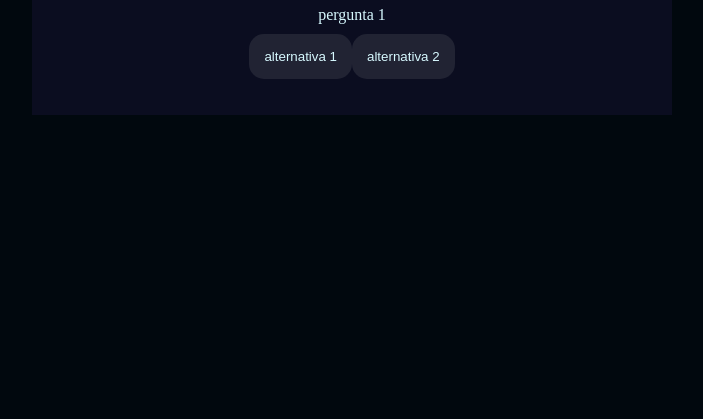
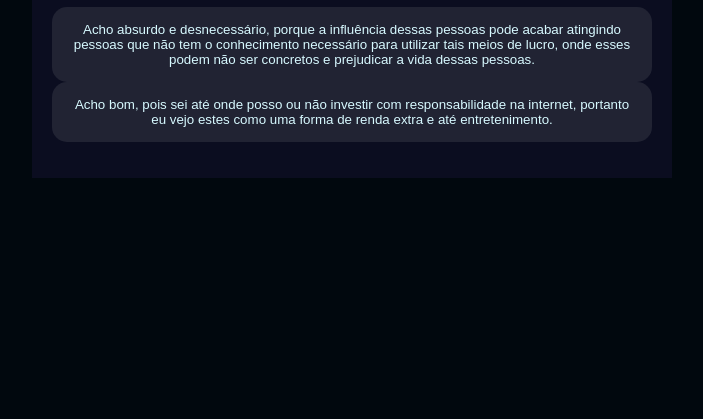
Before and after one commit to ericdenny4/missao_IA, a plain HTML site: page index.html in a window 1280 px wide. Shown: the part 397-816 px from the top of the page, without its empty margins (288-991 px from the left). Drawn offline with Linux system fonts and the light colour scheme.

Commit message:
Add files via upload

```diff
--- a/main.js
+++ b/main.js
@@ -6,34 +6,36 @@ const textoResultado = document.querySelector(".texto-resultado");
 
 const perguntas = [
     {
-        enunciado: "pergunta 1",
+        enunciado: "Pessoas estão usando as redes sociais para competir por relevância dentro de uma plataforma, onde usam de sua influência para divulgar produtos ou marcas que incentivam o consumismo ou o gasto exagerado de dinheiro. Qual sua opinião sobre jogos de azar online?",
         alternativas:[
+            { texto: "Acho absurdo e desnecessário, porque a influência dessas pessoas pode acabar atingindo pessoas que não tem o conhecimento necessário para utilizar tais meios de lucro, onde esses podem não ser concretos e prejudicar a vida dessas pessoas.",
+            afirmacao: "Esse comentário mostra que o autor se preocupa com as pessoas menos afortunadas ou que não tem certo controle do que fazem, priorizando a integridade e a veracidade de propagandas nas redes sociais."},
 
-            {texto: "alternativa 1",
-            afirmacao: "afirmacao 1"},
+    { texto: "Acho bom, pois sei até onde posso ou não investir com responsabilidade na internet, portanto eu vejo estes como uma forma de renda extra e até entretenimento.",
+      afirmacao: "Uma pessoa que possivelmente entende os riscos de suas ações online e sabe como lidar com eles de forma responsável." } ]
+    },
+    {
+        enunciado: "O que você acha sobre jogos online com micro transações abusivas?",
+        alternativas:[
+            { texto: "Gosto, porque se eu comprar um determinado pacote eu fico mais forte dentro do jogo.",
+            afirmacao: "Pessoas com vicio comprariam compulsivamente sem olhar o preço."},
 
-            {texto: "alternativa 2",
-            afirmacao: "afirmacao 2"}]},
+    { texto: "Acho ruim, pois alguns jogos os itens pagos deixam os jogadores mais fortes.",
+      afirmacao: "Entende que pode ser prejudicial pois pode desfavorecer alguns jogadores e “quebrar” com a experiencia do jogo." } ]
+    },
     {
-        enunciado: "pergunta 2",
+        enunciado: "Sabemos que no mercado de jogos, existe um mercado interno criado para favorecer jogadores com itens pagos com dinheiro real, qual sua opinião sobre essa prática?",
         alternativas:[
+            { texto: "Não gosto, pois as pessoas menos favorecidas financeiramente não podem usufruir de tais itens mesmo tendo habilidades para possuírem através de conquistas dentro do jogo, em vez de precisarem de dinheiro real.",
+            afirmacao: "A pessoa acha injusto ter que pagar por algo que deveria ser conquistado com habilidades."},
 
-            {texto: "alternativa 1",
-            afirmacao: "afirmacao 1"},
+    { texto: "Eu concordo, pois se a pessoa quer investir no jogo de forma consciente e dentro das regras do jogo ela pode, afinal essa opção existe para todos os jogadores e o jogo precisa de lucro para continuar rodando como qualquer meio de lazer.",
+      afirmacao: "A pessoa concorda com a prática pois cada pessoa é responsável pela sua escolha de gastar ou não no jogo." } ]
+    }
 
-            {texto: "alternativa 2",
-            afirmacao: "afirmacao 2"}]},
-    {
-        enunciado: "pergunta 3",
-        alternativas:[
 
-            {texto: "alternativa 1",
-            afirmacao: "afirmacao 1"},
 
-            {texto: "alternativa 2",
-            afirmacao: "afirmacao 2"}]}
 ]
-
 
 let atual = 0;
 let perguntaAtual;
@@ -49,7 +51,7 @@ function mostraAlternativas(){
     for(const alternativa of perguntaAtual.alternativas){
         const botaoAlternativas = document.createElement("button");
         botaoAlternativas.textContent = alternativa.texto;
-        botaoAlternativas.addEventListener("click", function(){
+        botaoAlternativas.addEventListener("click",function(){
             atual++;
             mostraPergunta();
         });
@@ -57,4 +59,6 @@ function mostraAlternativas(){
     }
 }
 
+
+
 mostraPergunta();
```
Also changed, not shown: style.css (indentation only).
